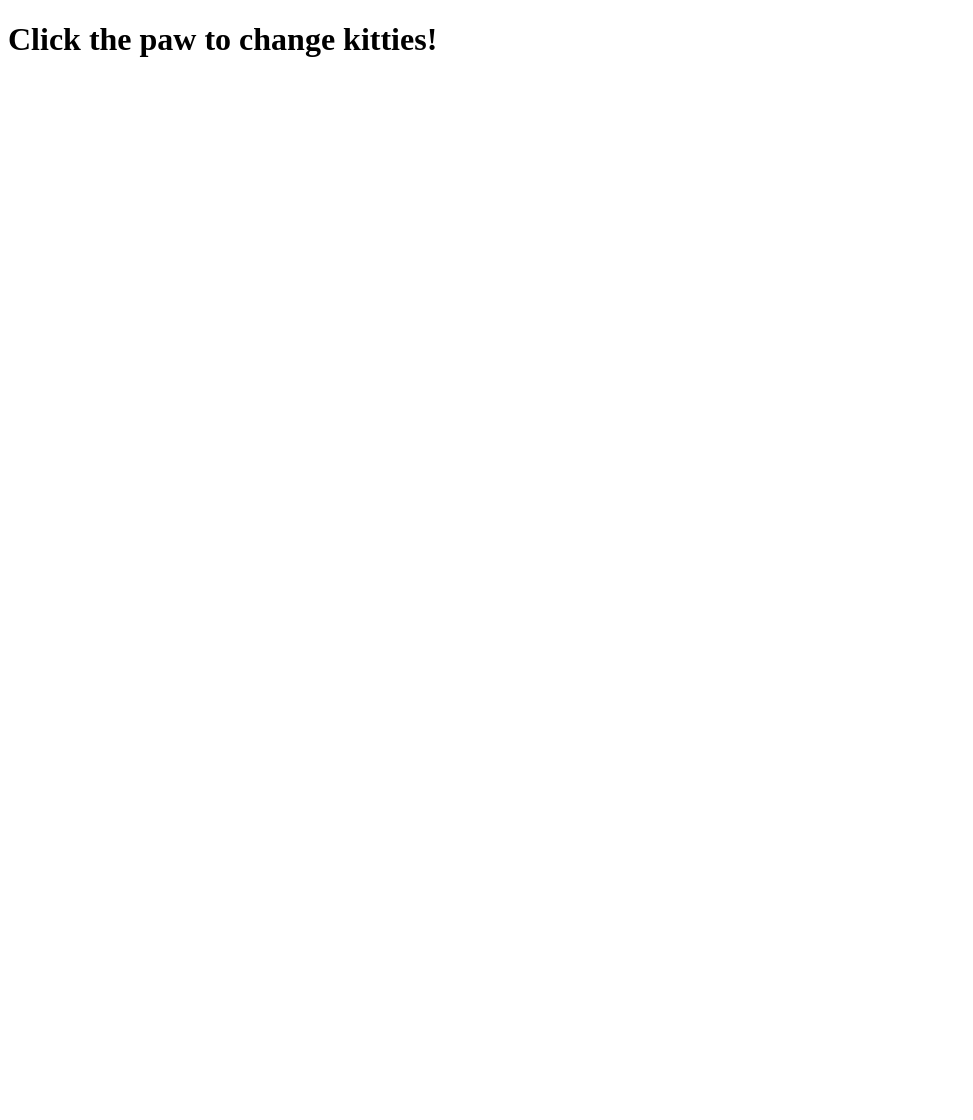
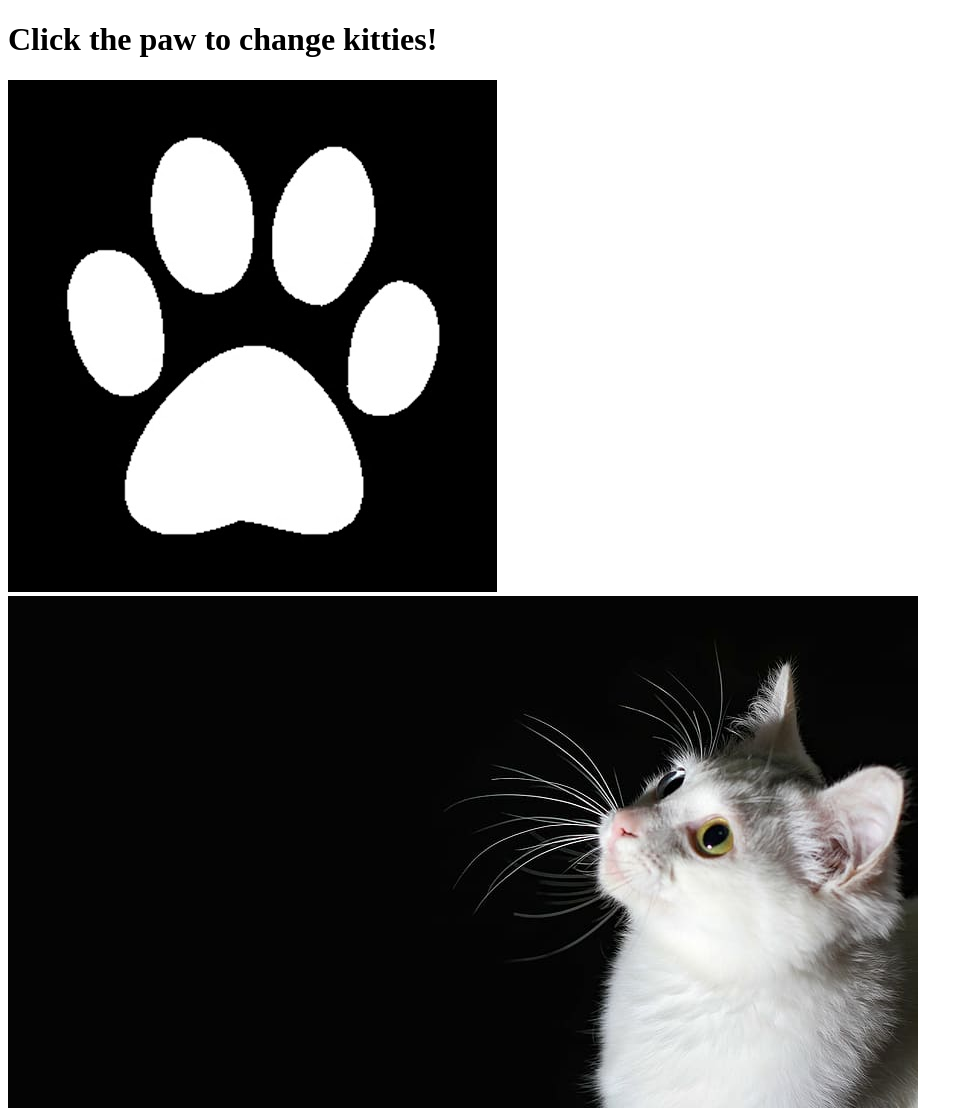
Before and after one commit to scampcoder/cat-switch, a plain HTML site: page index.html in a window 1280 px wide. Shown: the whole page, without its empty margins (0-973 px from the left). Before the commit the page ends 800 px from the top, so only its background shows below. Drawn offline with Linux system fonts and the light colour scheme.

Commit message:
Add paw and cat

```diff
--- a/index.html
+++ b/index.html
@@ -9,6 +9,10 @@
   <body>
     <h1>Click the paw to change kitties!</h1>
 
+    <img id="paw" alt="pawprint" src="img/whitepaw.jpg">
+
+    <img id="cat" alt="kitty" src="img/whitecat.jpg">
+
     <script type="text/javascript" src="script.js"></script>
   </body>
 </html>
```
Also changed, not shown: img/blackcat.jpg (renamed from blackcat.jpg), img/blackpaw.jpg (added), img/whitecat.jpg (renamed from whitecat.jpg), img/whitepaw.jpg (added).
